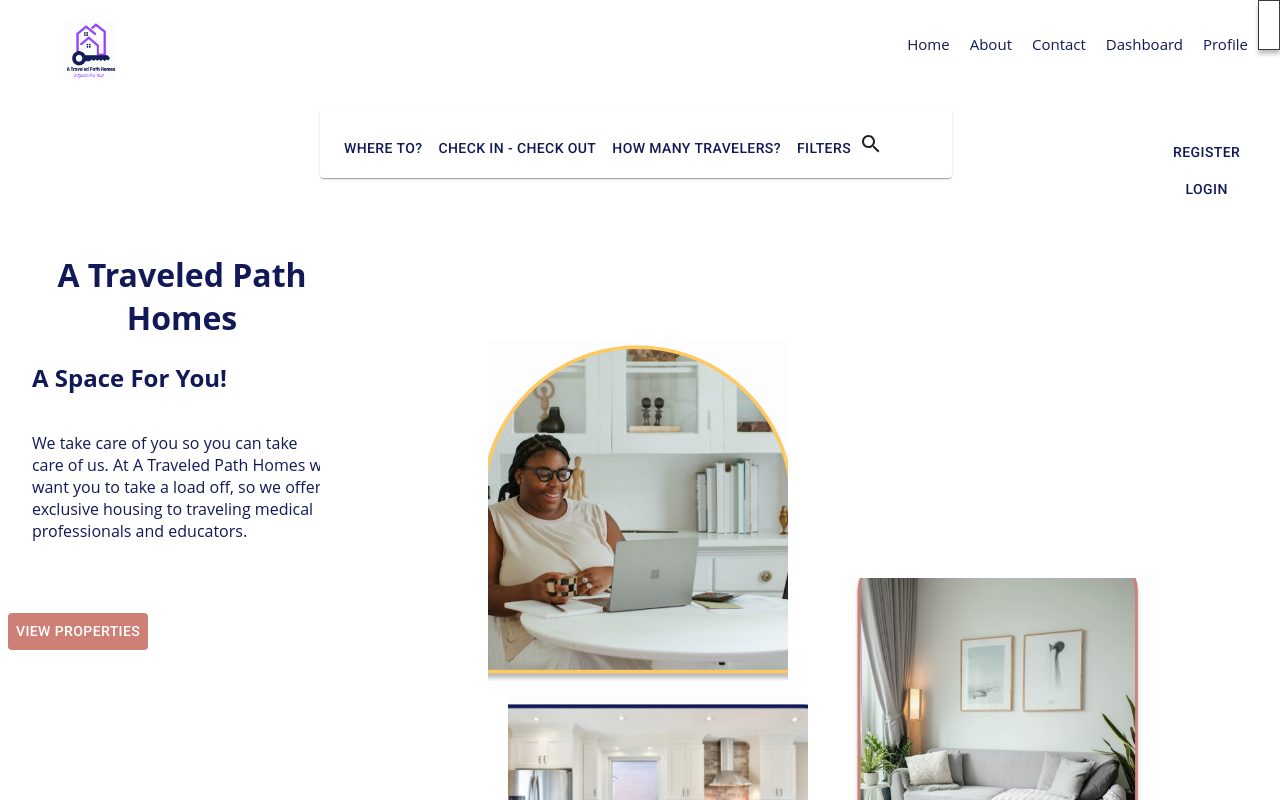
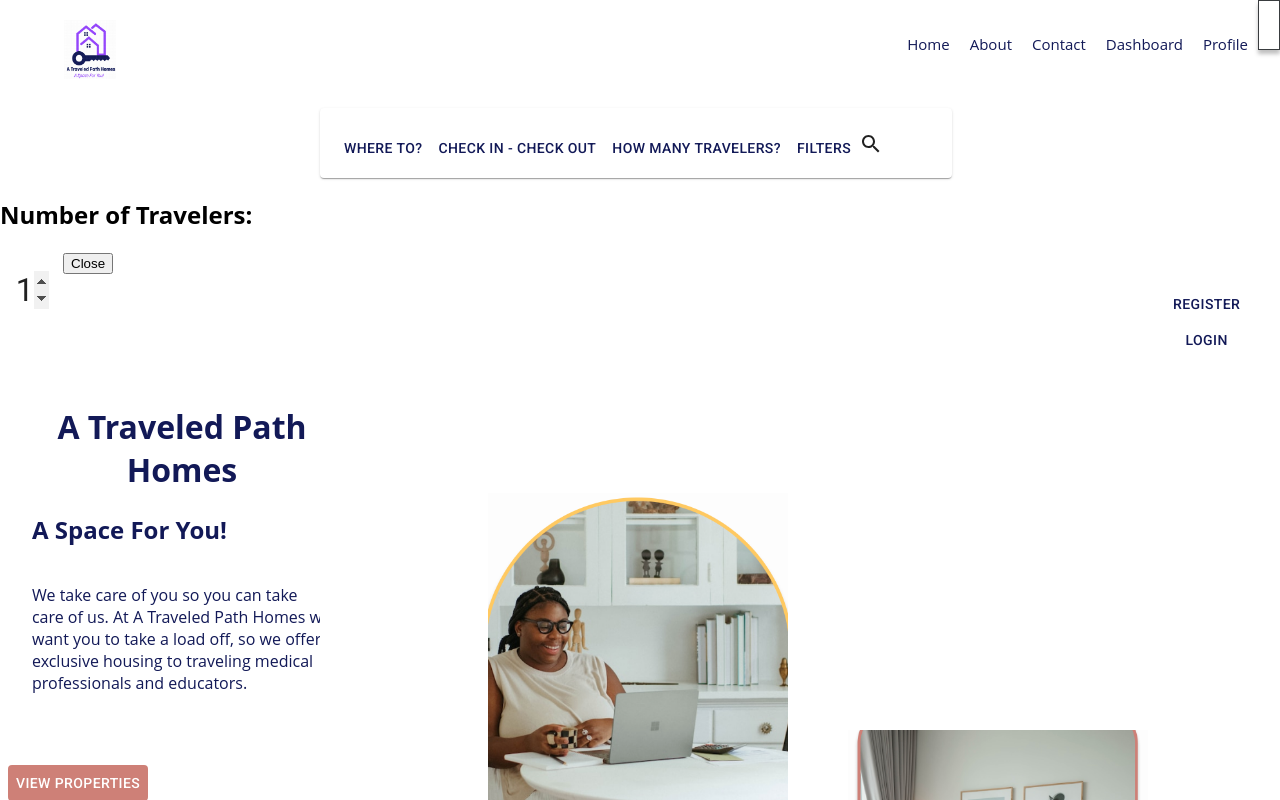
Before and after one commit to nataliemcmann/a-traveled-path-homes, a React (Create React App) app: page /#/home in a window 1280 px wide. Both pictures are taken after a click on the button "WHERE TO?". Shown: the top 800 px of the page. Built offline with nearby package versions, Linux system fonts and the light colour scheme; no server answers.

Commit message:
imported necessary stuff into whereto popup

```diff
--- a/src/components/LandingPage/LandingPage.jsx
+++ b/src/components/LandingPage/LandingPage.jsx
@@ -7,6 +7,7 @@ import { Card, Icon } from '@mui/material';
 import { Button } from '@mui/material'
 import SearchIcon from '@mui/icons-material/Search';
 import Travelers from '../SearchBar/Travelers';
+import WhereTo from '../SearchBar/WhereTo';
 
 
 function LandingPage() {
@@ -58,6 +59,7 @@ function LandingPage() {
       </Card>
       <CheckInCheckOut trigger={datesPopup} setTrigger={setDatesPopup}/>
       <Travelers trigger={travelersPopup} setTrigger={setTravelersPopup}/>
+      <WhereTo trigger={locationPopup} setTrigger={setLocationPopup}/>
       <br></br>
       <Card sx={{
         padding: 4,
--- a/src/components/SearchBar/WhereTo.jsx
+++ b/src/components/SearchBar/WhereTo.jsx
@@ -0,0 +1,33 @@
+import React from 'react';
+import './WhereTo.css';
+import { useDispatch, useSelector } from 'react-redux';
+import { TextField } from '@mui/material';
+import PlaceIcon from '@mui/icons-material/Place';
+
+function WhereTo(props) {
+    const dispatch = useDispatch();
+    const bookingReducer = useSelector((store) => store.bookingReducer);
+
+    return (props.trigger) ? (
+        <div className='where'>
+            <div className='where-inner'>
+                <h2>Number of Travelers:</h2>
+                <TextField
+                    type="number"
+                    sx={{border: 'none',"& fieldset": { border: 'none' }}}
+                    value={bookingReducer.travelers}
+                    InputProps={{ inputProps: { min: 0, style: { textAlign: 'right', width: '35px', fontSize: '32px'}}}}
+                    required
+                    onChange={(event) => {
+                    dispatch({type: 'SET_TRAVELERS', payload: event.target.value})
+                    }}
+                />
+            <button className="close-btn" onClick={() => props.setTrigger(false)}>Close</button>
+            { props.children }
+            </div>
+        </div>
+    ) : "";
+
+}
+
+export default WhereTo;
```
Also changed, not shown: src/components/SearchBar/WhereTo.css (added).
